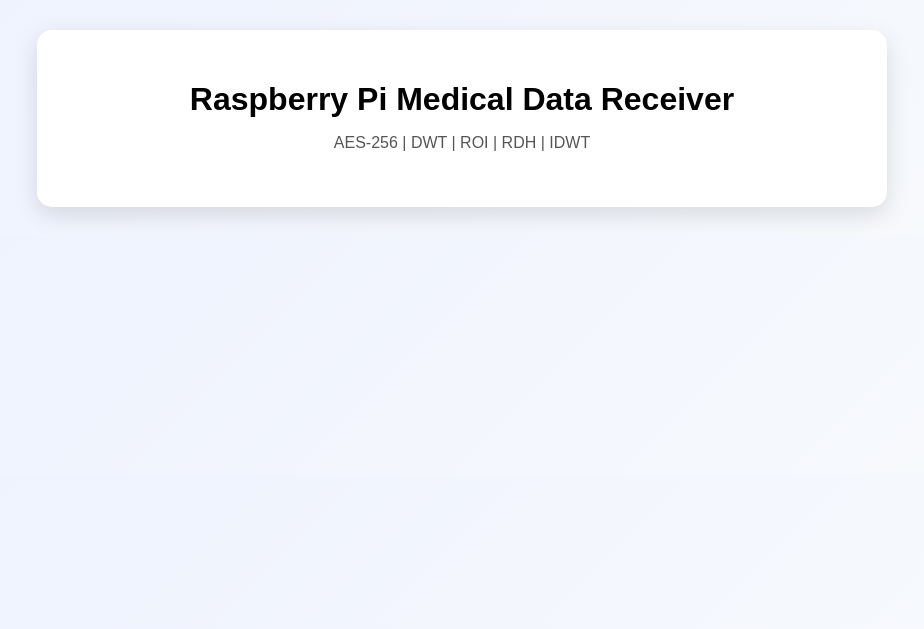
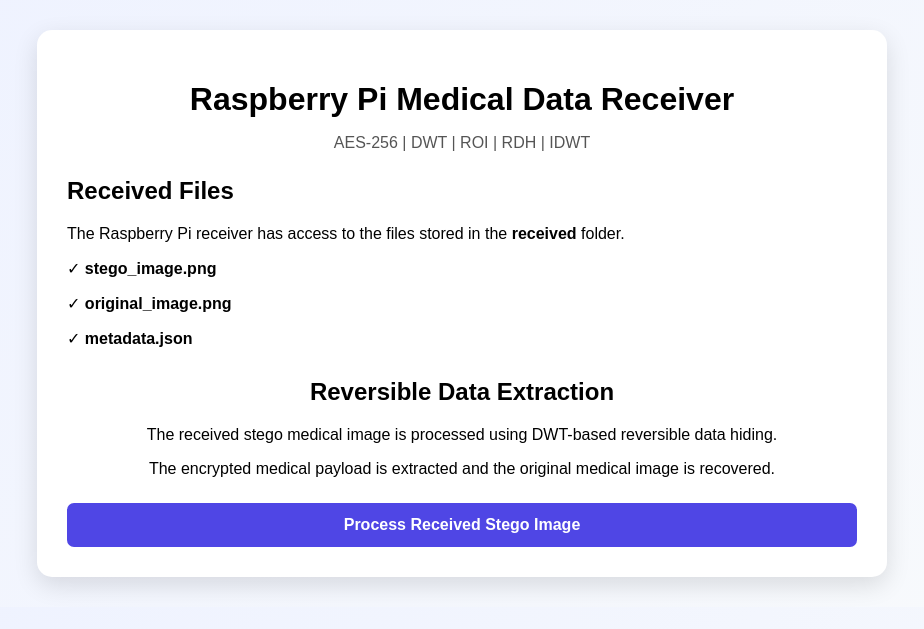
Before and after one commit to kvsnss/b6, a Flask app: template templates/receiver.html in a window 1280 px wide. Shown: the top 629 px of the page, without its empty margins (178-1102 px from the left). Run offline with Flask 3, Linux system fonts and the light colour scheme; the template is opened without the code that fills it, so the values that code supplies are empty.

Commit message:
Update receiver.html

```diff
--- a/templates/receiver.html
+++ b/templates/receiver.html
@@ -5,19 +5,30 @@
 
     <meta charset="UTF-8">
 
-    <meta name="viewport"
-          content="width=device-width, initial-scale=1.0">
+    <meta
+        name="viewport"
+        content="width=device-width, initial-scale=1.0"
+    >
 
-    <title>Raspberry Pi Medical Receiver</title>
+    <title>
+        Raspberry Pi Medical Receiver
+    </title>
 
-    <link rel="stylesheet"
-          href="{{ url_for('static', filename='receiver.css') }}">
+    <link
+        rel="stylesheet"
+        href="{{ url_for('static', filename='receiver.css') }}"
+    >
 
 </head>
+
 
 <body>
 
 <div class="container">
+
+    <!-- =================================================
+         HEADER
+         ================================================= -->
 
     <h1>
         Raspberry Pi Medical Data Receiver
@@ -28,39 +39,118 @@
     </p>
 
 
-    <!-- STATUS MESSAGE -->
+    <!-- =================================================
+         STATUS
+         ================================================= -->
 
     {% if status %}
 
-    <div class="status {% if error %}error{% endif %}">
-
+    <div class="status">
         {{ status }}
-
     </div>
 
     {% endif %}
 
 
-    <!-- RECEIVED STEGO FILE -->
+    <!-- =================================================
+         ERROR
+         ================================================= -->
+
+    {% if error %}
+
+    <div class="error">
+        {{ error }}
+    </div>
+
+    {% endif %}
+
+
+    <!-- =================================================
+         RECEIVED FILES
+         ================================================= -->
+
+    <div class="section">
+
+        <h2>
+            Received Files
+        </h2>
+
+        <p>
+            The Raspberry Pi receiver has access to the
+            files stored in the
+            <strong>received</strong> folder.
+        </p>
+
+        <div class="file-list">
+
+            <p>
+                ✓ <strong>stego_image.png</strong>
+            </p>
+
+            <p>
+                ✓ <strong>original_image.png</strong>
+            </p>
+
+            <p>
+                ✓ <strong>metadata.json</strong>
+            </p>
+
+        </div>
+
+    </div>
+
+
+    <!-- =================================================
+         PROCESS RECEIVED IMAGE
+         ================================================= -->
+
+    <div class="image-section">
+
+        <h2>
+            Reversible Data Extraction
+        </h2>
+
+        <p>
+            The received stego medical image is processed
+            using DWT-based reversible data hiding.
+        </p>
+
+        <p>
+            The encrypted medical payload is extracted
+            and the original medical image is recovered.
+        </p>
+
+
+        <form
+            action="{{ url_for('process') }}"
+            method="POST"
+        >
+
+            <button type="submit">
+                Process Received Stego Image
+            </button>
+
+        </form>
+
+    </div>
+
+
+    <!-- =================================================
+         STEGO IMAGE
+         ================================================= -->
 
     {% if filename %}
 
     <div class="info">
 
-        <strong>Received Stego File:</strong>
+        <strong>
+            Processed Stego File:
+        </strong>
 
-        <span>
         {{ filename }}
-        </span>
 
     </div>
 
-    {% endif %}
-
-
-    <!-- STEGO IMAGE -->
-
-    {% if stego_available and filename %}
 
     <div class="image-section">
 
@@ -78,7 +168,9 @@
     {% endif %}
 
 
-    <!-- EXTRACTION SUCCESS -->
+    <!-- =================================================
+         EXTRACTION RESULT
+         ================================================= -->
 
     {% if extracted %}
 
@@ -89,7 +181,9 @@
     </div>
 
 
-    <!-- RECOVERED ORIGINAL IMAGE -->
+    <!-- =================================================
+         RECOVERED IMAGE
+         ================================================= -->
 
     {% if recovered_image %}
 
@@ -109,37 +203,121 @@
     {% endif %}
 
 
-    <!-- PASSWORD FORM -->
+    <!-- =================================================
+         IMAGE RECOVERY METRICS
+         ================================================= -->
+
+    {% if metrics %}
+
+    <div class="section">
+
+        <h2>
+            Receiver Image Recovery Metrics
+        </h2>
+
+        <div class="metric-box">
+
+            <p>
+                <strong>MSE:</strong>
+                {{ metrics.mse }}
+            </p>
+
+            <p>
+                <strong>PSNR:</strong>
+                {{ metrics.psnr }} dB
+            </p>
+
+            <p>
+                <strong>SSIM:</strong>
+                {{ metrics.ssim }}
+            </p>
+
+            <p>
+                <strong>Exact Recovery:</strong>
+
+                {% if metrics.exact_recovery %}
+                    Yes
+                {% else %}
+                    No
+                {% endif %}
+
+            </p>
+
+            <p>
+                <strong>Different Pixels:</strong>
+                {{ metrics.different_pixels }}
+            </p>
+
+            <p>
+                <strong>Total Pixels:</strong>
+                {{ metrics.total_pixels }}
+            </p>
+
+            <p>
+                <strong>Pixel Error Rate:</strong>
+                {{ metrics.pixel_error_rate }}
+            </p>
+
+        </div>
+
+    </div>
+
+    {% endif %}
+
+
+    <!-- =================================================
+         DECRYPTION
+         ================================================= -->
+
+    <div class="image-section">
+
+        <h2>
+            AES-256 Patient Data Decryption
+        </h2>
+
+        <p>
+            Enter the same password that was used during
+            encryption at the sender.
+        </p>
+
 
         <form
-        action="{{ url_for('decrypt') }}"
+            action="{{ url_for('decrypt_route') }}"
             method="POST"
         >
 
             <label for="password">
-            Enter Password
+
+                AES-256 Password
+
             </label>
+
 
             <input
                 type="password"
                 id="password"
                 name="password"
-            placeholder="Enter AES-256 password"
+                placeholder="Enter encryption password"
                 required
             >
 
+
             <button type="submit">
 
-            Extract & Decrypt Patient Data
+                Decrypt Patient Data
 
             </button>
 
         </form>
 
+    </div>
+
     {% endif %}
 
 
-    <!-- DECRYPTED DATA -->
+    <!-- =================================================
+         DECRYPTED DATA
+         ================================================= -->
 
     {% if decrypted_data %}
 
@@ -149,6 +327,8 @@
 
     </div>
 
+
+    <div class="section">
 
         <h2>
             Recovered Patient Details
@@ -161,7 +341,10 @@
 
         </div>
 
+    </div>
+
     {% endif %}
+
 
 </div>
 
```
Lines whose indentation alone changed are shown as unchanged.
